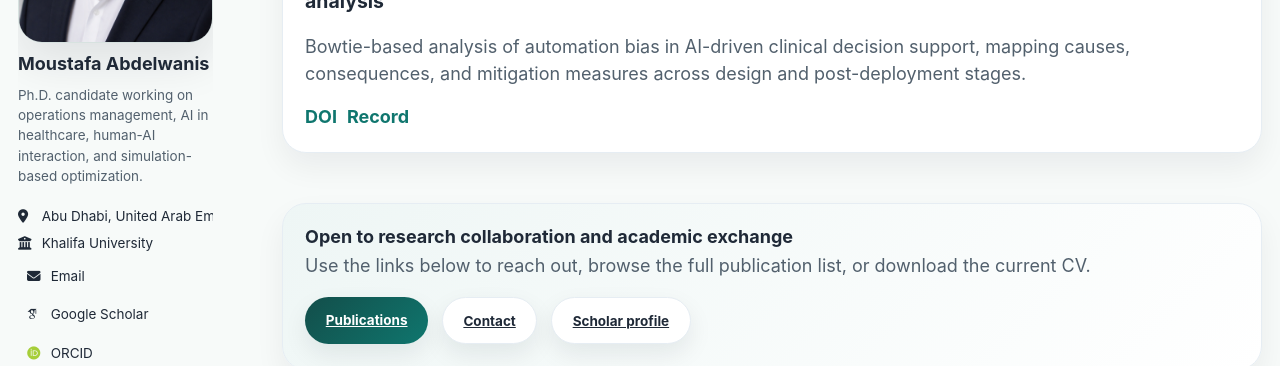
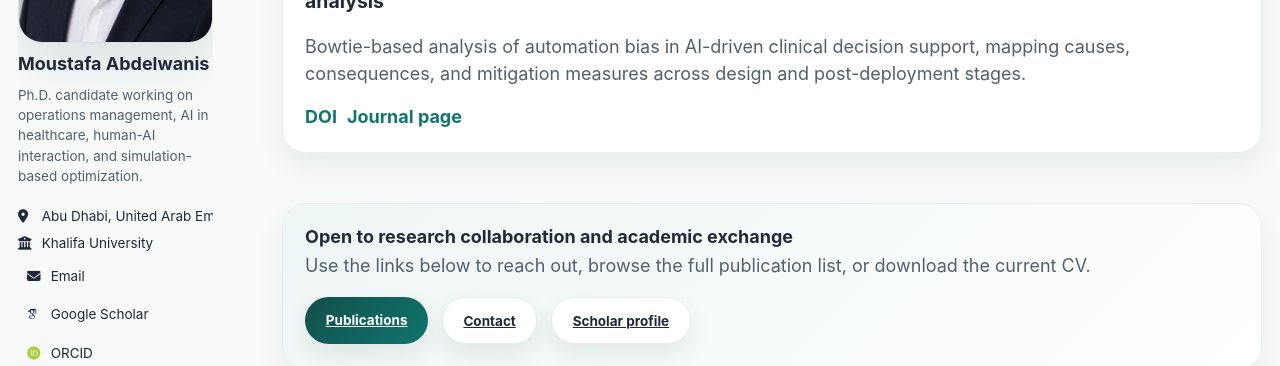
Before and after one commit to abdelwanismoustafa/abdelwanismoustafa.github.io, a Jekyll site: the page built from _pages/about.md, in a window 1280 px wide and 900 px high, scrolled down 3097 px. Shown: the part 302-668 px from the top of the window. Built offline with Jekyll 4.4.1, drawn with Linux system fonts in a browser that asks for light colours; some web fonts are replaced; a script bundle is joined from its source files by our own code; library files that are not in the unit come from our copies.

Commit message:
Update publication links in publications.yml
Replaced the 'Record' link with a 'Journal page' link for a publication.

```diff
--- a/_data/publications.yml
+++ b/_data/publications.yml
@@ -169,8 +169,8 @@
   links:
   - label: DOI
     url: https://doi.org/10.1016/j.jnlssr.2024.06.001
-  - label: Record
-    url: https://nchr.elsevierpure.com/en/publications/exploring-the-risks-of-automation-bias-in-healthcare-artificial-i/
+  - label: Journal page
+    url: https://www.sciencedirect.com/science/article/pii/S2666449624000410?via%3Dihub
 - title: Detecting depression severity using weighted random forest and oxidative stress biomarkers
   year: 2024
   type_slug: journal
```
